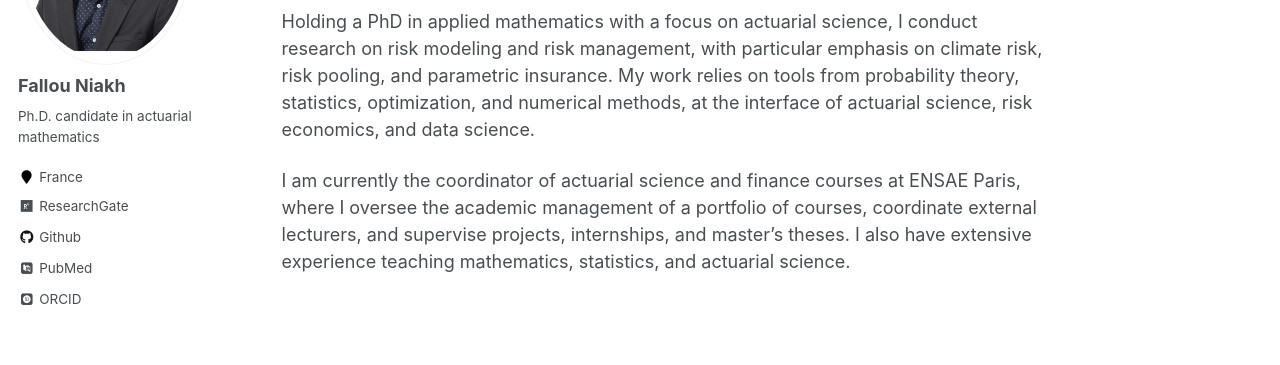
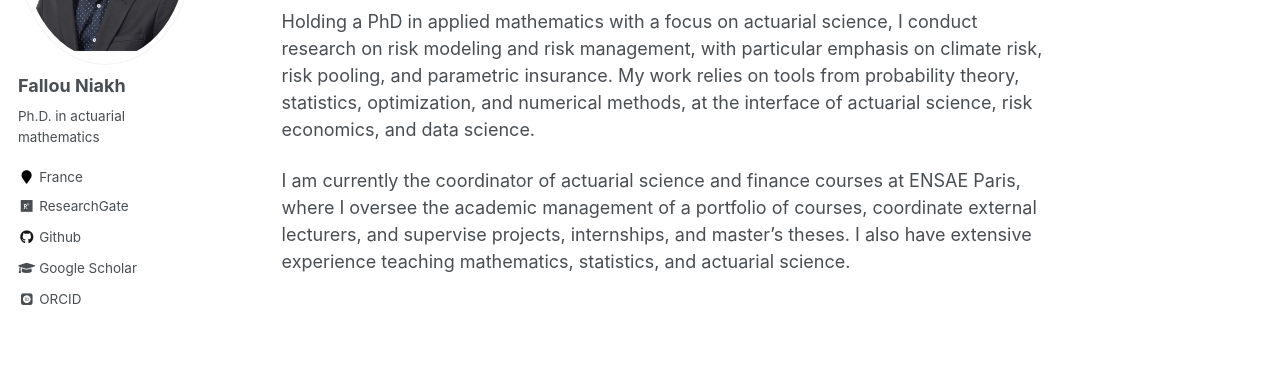
Before and after one commit to FNIAKH/fniakh.github.io, a Jekyll site: the page built from _pages/about.md, in a window 1280 px wide. Shown: the part 277-642 px from the top of the page. Built offline with Jekyll 4.4.1, drawn with Linux system fonts in a browser that asks for light colours; some web fonts are replaced.

Commit message:
Update _config.yml

```diff
--- a/_config.yml
+++ b/_config.yml
@@ -10,7 +10,7 @@ locale                   : "France"
 title                    : "Fallou NIAKH /blog"
 title_separator          : "-"
 name                     : &name "Fallou Niakh"
-description              : &description "Ph.D. candidate in actuarial mathematics
+description              : &description "Ph.D. in actuarial mathematics
 
 "
 url                      : https://fniakh.github.io # the base hostname & protocol for your site e.g. "https://mmistakes.github.io"
@@ -84,11 +84,11 @@ analytics:
 author:
   name             : "Fallou Niakh"
   avatar           : "photo1.jpg"
-  bio              : "Ph.D. candidate in actuarial mathematics"
+  bio              : "Ph.D. in actuarial mathematics"
   location         : "France"
   employer         :
-  pubmed           : "https://www.ncbi.nlm.nih.gov/pubmed/?term=fallou+niakh"
-  googlescholar    :
+  pubmed           :
+  googlescholar    : "https://scholar.google.com/citations?user=BbmJDAMAAAAJ&hl=fr"
   email            :
   researchgate     :  "https://www.researchgate.net/profile/Fallou-Niakh"
   uri              :
```
